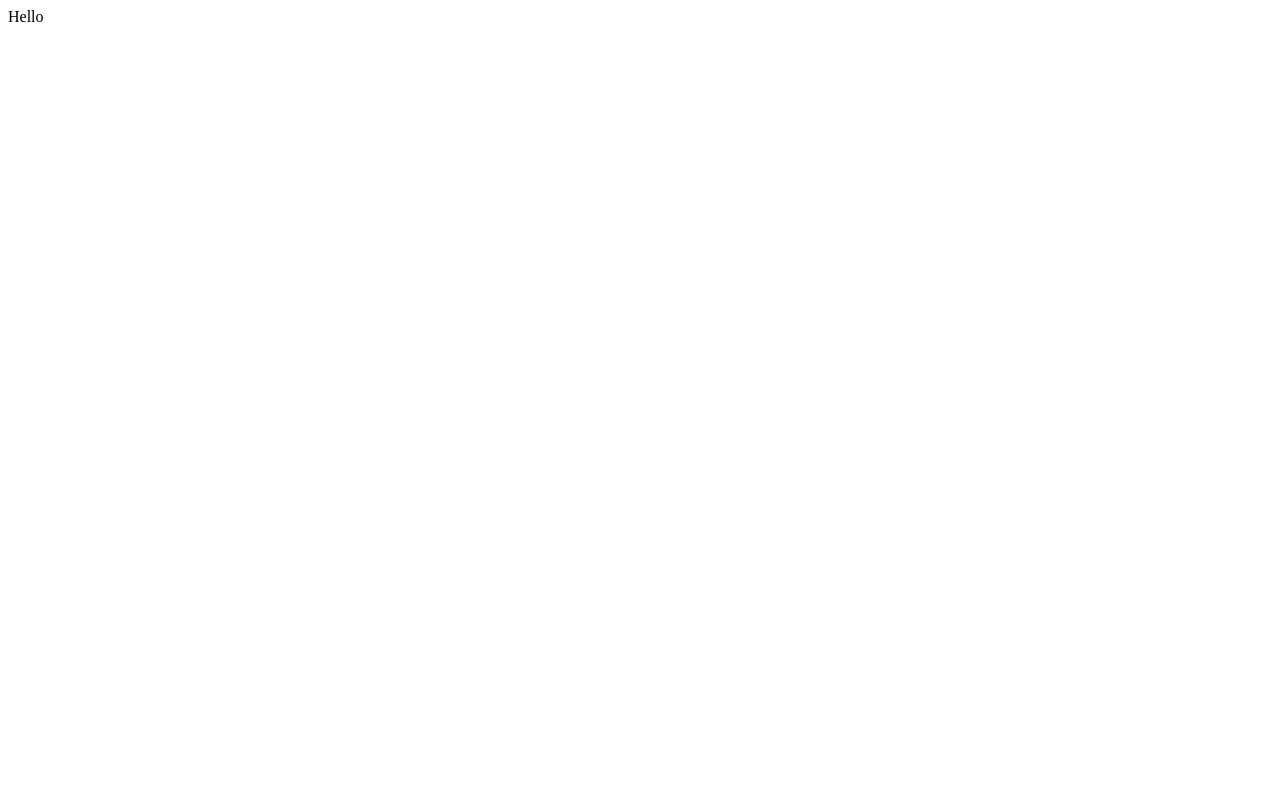
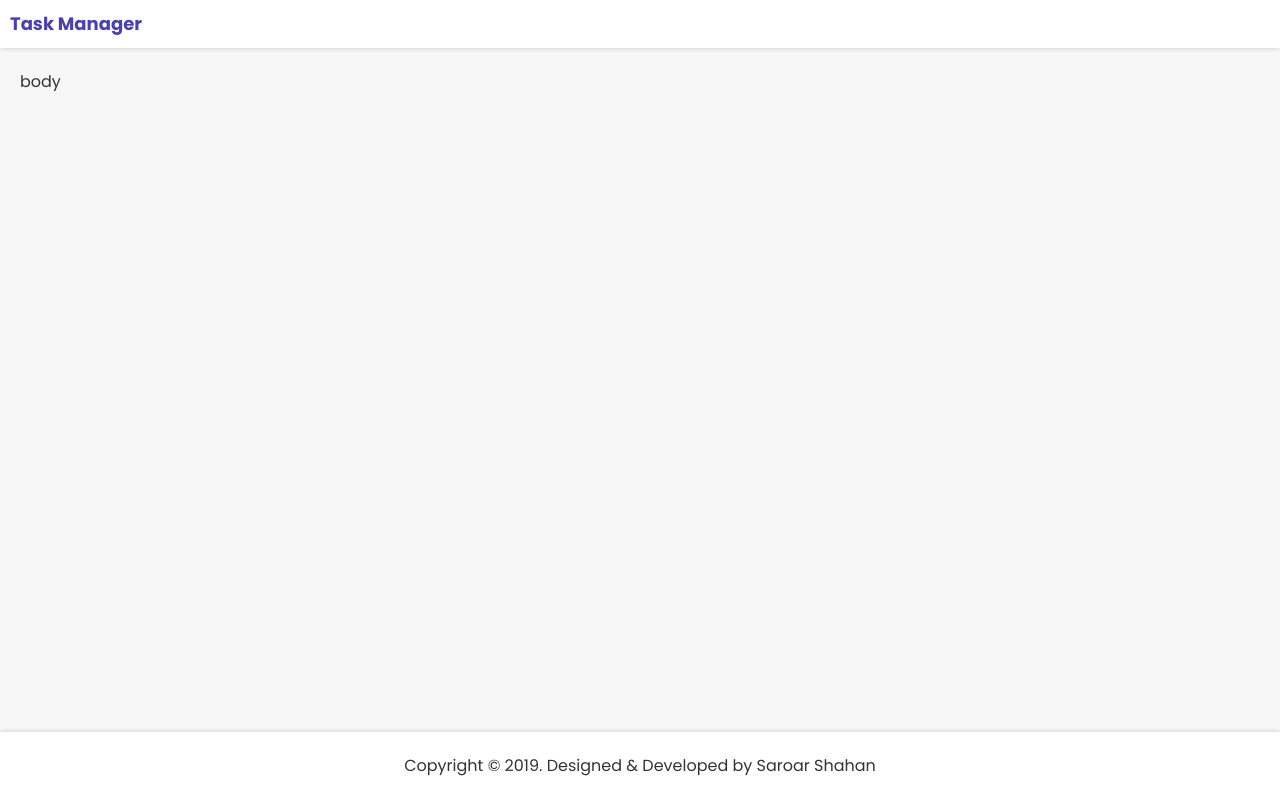
Before and after one commit to SaroarShahan/task-manager, a React (Create React App) app: page / in a window 1280 px wide. Built offline with nearby package versions, Linux system fonts and the light colour scheme.

Commit message:
header and footer done

```diff
--- a/package.json
+++ b/package.json
@@ -7,9 +7,12 @@
     "@types/node": "12.0.2",
     "@types/react": "16.8.18",
     "@types/react-dom": "16.8.4",
+    "@types/styled-components": "^4.1.15",
+    "node-sass": "^4.12.0",
     "react": "^16.8.6",
     "react-dom": "^16.8.6",
     "react-scripts": "3.0.1",
+    "styled-components": "^4.2.0",
     "typescript": "3.4.5"
   },
   "scripts": {
--- a/src/App.tsx
+++ /dev/null
@@ -1,7 +0,0 @@
-import React from "react";
-
-const App: React.FC = () => {
-  return <div className="App">Hello</div>;
-};
-
-export default App;
--- a/src/index.tsx
+++ b/src/index.tsx
@@ -1,6 +1,7 @@
 import React from "react";
 import ReactDOM from "react-dom";
-import App from "./App";
+import App from "./modules/common/App";
+import "./styles/style.scss";
 import * as serviceWorker from "./serviceWorker";
 
 ReactDOM.render(<App />, document.getElementById("root"));
--- /dev/null
+++ b/src/modules/common/App.tsx
@@ -0,0 +1,16 @@
+import React from "react";
+import Header from "./Header";
+import Footer from "./Footer";
+
+const App: React.FC = () => {
+  return (
+    <>
+      <Header>
+        <p>body</p>
+      </Header>
+      <Footer />
+    </>
+  );
+};
+
+export default App;
--- /dev/null
+++ b/src/modules/common/Footer.tsx
@@ -0,0 +1,20 @@
+import React from "react";
+import styled from "styled-components";
+
+const Footer = () => {
+  return (
+    <FooterWrap>
+      Copyright &copy; {new Date().getFullYear()}. Designed & Developed by{" "}
+      <a href="https://github.com/SaroarShahan">Saroar Shahan</a>
+    </FooterWrap>
+  );
+};
+
+export default Footer;
+
+const FooterWrap = styled.footer`
+  text-align: center;
+  padding: 2rem;
+  background-color: #fff;
+  box-shadow: 0 0 0.5rem rgba(0, 0, 0, 0.2);
+`;
--- /dev/null
+++ b/src/modules/common/Header.tsx
@@ -0,0 +1,33 @@
+import React from "react";
+import styled from "styled-components";
+
+const Header: React.FC = ({ children }) => {
+  return (
+    <>
+      <HeaderWrap>
+        <Logo>Task Manager</Logo>
+      </HeaderWrap>
+      <MainWrap>{children}</MainWrap>
+    </>
+  );
+};
+
+export default Header;
+
+const HeaderWrap = styled.div`
+  padding: 1rem;
+  background-color: #fff;
+  box-shadow: 0 0 0.5rem rgba(0, 0, 0, 0.2);
+`;
+
+const Logo = styled.h1`
+  font-size: 1.8rem;
+  color: #4a3fb3;
+  margin-bottom: 0;
+  cursor: pointer;
+`;
+
+const MainWrap = styled.main`
+  padding: 2rem;
+  min-height: calc(100vh - 11.6rem);
+`;
--- /dev/null
+++ b/src/styles/style.scss
@@ -0,0 +1,50 @@
+@import url("https://fonts.googleapis.com/css?family=Poppins:400,700&display=swap");
+
+*,
+*::after,
+*::before {
+  box-sizing: inherit;
+}
+
+html {
+  font-size: 62.5%;
+}
+
+body {
+  font-family: "Poppins", sans-serif;
+  background-color: #f7f7f7;
+  color: #333;
+  font-size: 1.6rem;
+  line-height: 2.8rem;
+  font-weight: 400;
+  box-sizing: border-box;
+  margin: 0;
+}
+
+h1,
+h2,
+h3,
+h4,
+h5,
+h6 {
+  font-weight: 700;
+  margin: 0 0 3rem;
+}
+
+p {
+  margin: 0 0 1.5rem;
+
+  &:last-child {
+    margin-bottom: 0;
+  }
+}
+
+a {
+  color: #333;
+  text-decoration: none;
+  transition: all 0.3s ease-in-out 0s;
+
+  &:hover {
+    color: #4a3fb3;
+  }
+}
```
Also changed, not shown: 1 other file (tests, documents, lock files or other folders).
